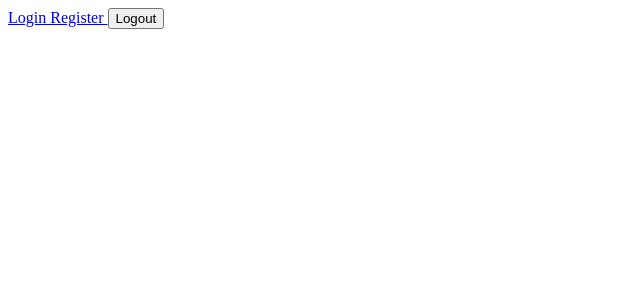
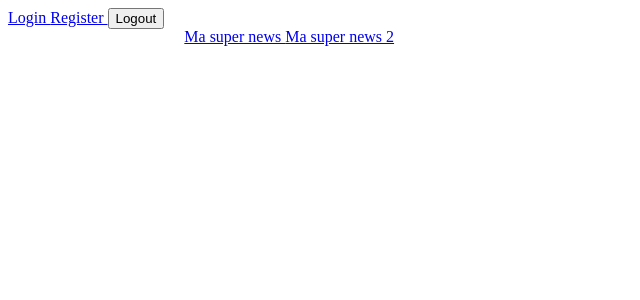
Before and after one commit to LouisHrg/vuejs-ecv, a Vue app: page /news in a window 1280 px wide. Shown: the top 300 px of the page, without its empty margins (0-640 px from the left). Built offline with nearby package versions, Linux system fonts and the light colour scheme; data requests are answered from the project's data file.

Commit message:
bootstrap projet

```diff
--- a/package.json
+++ b/package.json
@@ -11,6 +11,7 @@
   "dependencies": {
     "axios": "^0.21.0",
     "core-js": "^3.6.5",
+    "element-ui": "^2.14.0",
     "json-server": "^0.16.2",
     "json-server-auth": "^2.0.2",
     "jwt-decode": "^3.0.0",
--- a/server/db.json
+++ b/server/db.json
@@ -4,44 +4,18 @@
       "email": "toto@example.com",
       "password": "$2a$10$dXNszRnkYBxyRPwYHgIfxeOD0/IBDbkI2aXpj1qXrMwvoVKPXa1Vq",
       "id": 1
+    }
+  ],
+  "news": [
+    {
+      "id": 1,
+      "title": "Ma super news",
+      "content": "Salut à tous"
     },
     {
-      "email": "toto@gmail.com",
-      "password": "$2a$10$U4qmeCn8fP1npr0BsHHJr.vxsX0eAsfPcTkf0u7S8ZlvKkkr.rxDK",
-      "id": 2
-    },
-    {
-      "email": "qzddqz@gmail.com",
-      "password": "$2a$10$pHD8lpoYzbxgy368fGtWMeIWHr291l8u8sbfkBi6xyfeH7LIdl9YC",
-      "id": 3
-    }
-  ],
-  "fighters": [
-    {
-      "id": "75ab0344-eed8-4c95-b423-8dae5d06703d",
-      "name": "Conor McNuggets",
-      "country": "Ireland",
-      "height": "40",
-      "weight": "5"
-    },
-    {
-      "id": "2e2742ee-295d-4baf-8df8-3f66045f1a72",
-      "name": "Cocot St-Pierre",
-      "country": "Canada",
-      "height": "50",
-      "weight": "4.5"
-    }
-  ],
-  "fights": [
-    {
-      "id": "803cabc8-d05a-4a64-9e4e-9dd39dd61092",
-      "place": "New york",
-      "date": "10/10/2019",
-      "fighters": [
-        "75ab0344-eed8-4c95-b423-8dae5d06703d",
-        "2e2742ee-295d-4baf-8df8-3f66045f1a72"
-      ],
-      "winner": "75ab0344-eed8-4c95-b423-8dae5d06703d"
+      "id": 2,
+      "title": "Ma super news 2",
+      "content": "Salut à tous 2"
     }
   ]
 }
--- a/src/App.vue
+++ b/src/App.vue
@@ -1,16 +1,5 @@
 <template>
   <div id="app">
-    <Navbar />
     <router-view />
   </div>
 </template>
-
-<script>
-import Navbar from '@/components/Navbar.vue'
-
-export default {
-  components: {
-    Navbar
-  }
-}
-</script>
--- /dev/null
+++ b/src/layouts/Main.vue
@@ -0,0 +1,22 @@
+<template>
+  <el-container>
+    <el-container class="main">
+      <Navbar />
+      <el-main>
+        <transition name="fade" mode="out-in">
+          <router-view />
+        </transition>
+      </el-main>
+    </el-container>
+  </el-container>
+</template>
+
+<script>
+import Navbar from '@/components/Navbar'
+
+export default {
+  components: {
+    Navbar
+  }
+}
+</script>
--- a/src/main.js
+++ b/src/main.js
@@ -3,7 +3,12 @@ import App from './App.vue'
 import router from '@/router'
 import store from '@/store'
 
+import ElementUI from 'element-ui'
+import 'element-ui/lib/theme-chalk/index.css'
+
 Vue.config.productionTip = false
+
+Vue.use(ElementUI)
 
 new Vue({
   router,
--- a/src/router/index.js
+++ b/src/router/index.js
@@ -1,10 +1,8 @@
 import Router from 'vue-router'
 import Vue from 'vue'
-import IdList from '@/components/IdList'
-import Login from '@/components/Login'
-import TestStore from '@/components/TestStore'
-import Register from '@/components/Register'
 import userApi from '@/api/users'
+import newsRoutes from '@/router/news'
+import Main from '@/layouts/Main'
 
 Vue.use(Router)
 
@@ -13,37 +11,12 @@ const router = new Router({
   base: '/',
   routes: [
     {
-      component: TestStore,
-      path: '/test',
-      name: 'test'
-    },
-    {
-      component: Login,
-      path: '/login',
-      name: 'login'
-    },
-    {
-      component: Register,
-      path: '/register',
-      name: 'register'
-    },
-    {
-      component: IdList,
-      path: '/',
-      name: 'people',
-      meta: {
-        auth: true
-      },
-      props: {
-        title: 'People',
-        endpoint: 'people',
-        mapping: {
-          birth_year: 'Date de naissance',
-          name: 'Nom',
-          height: 'Taille'
-        }
-      }
-    },
+      component: Main,
+      path: '',
+      children: [
+        ...newsRoutes
+      ]
+    }
   ]
 })
 
--- /dev/null
+++ b/src/router/news.js
@@ -0,0 +1,17 @@
+import Index from '@/views/news/Index.vue'
+import Show from '@/views/news/Show.vue'
+
+const routes = [
+  {
+    path: '/news',
+    name: 'news.index',
+    component: Index,
+  },
+  {
+    path: '/news/:id',
+    name: 'news.show',
+    component: Show,
+  }
+]
+
+export default routes
--- a/src/store/index.js
+++ b/src/store/index.js
@@ -1,11 +1,11 @@
 import Vuex from 'vuex'
 import Vue from 'vue'
-import people from '@/store/modules/people'
+import news from '@/store/modules/news'
 
 Vue.use(Vuex)
 
 export default new Vuex.Store({
   modules: {
-    people
+    news
   }
 })
--- /dev/null
+++ b/src/store/modules/news.js
@@ -0,0 +1,39 @@
+import axios from 'axios'
+
+const state = {
+  manyNews: [],
+  news: null,
+}
+
+const getters = {
+  getManyNews: state => state.manyNews,
+  getNews: state => state.news,
+}
+
+const mutations = {
+  setManyNews (state, manyNews) {
+    state.manyNews = manyNews
+  },
+  setNews (state, news) {
+    state.news = news
+  }
+}
+
+const actions = {
+  async fetchManyNews ({ commit }) {
+    const { data } = await axios.get('http://localhost:3000/news')
+    commit('setManyNews', data)
+  },
+  async fetchNews ({ commit }, id) {
+    const { data } = await axios.get(`http://localhost:3000/news/${id}`)
+    commit('setNews', data)
+  },
+}
+
+export default {
+  namespaced: true,
+  state,
+  getters,
+  mutations,
+  actions
+}
--- a/src/store/modules/people.js
+++ /dev/null
@@ -1,31 +0,0 @@
-import axios from 'axios'
-
-const state = {
-  people: [],
-  person: null,
-}
-
-const getters = {
-  getPeople: state => state.people
-}
-
-const mutations = {
-  setPeople (state, people) {
-    state.people = people
-  }
-}
-
-const actions = {
-  async fetchPeople ({ commit }) {
-    const { data } = await axios.get('https://swapi.dev/api/people')
-    commit('setPeople', data.results)
-  }
-}
-
-export default {
-  namespaced: true,
-  state,
-  getters,
-  mutations,
-  actions
-}
--- /dev/null
+++ b/src/views/news/Index.vue
@@ -0,0 +1,31 @@
+<template>
+  <div>
+    <router-link
+      v-for="item in news"
+      :key="item.id"
+      :to="{name: 'news.show', params: {id: item.id}}"
+    >
+    {{ item.title }}
+    </router-link>
+  </div>
+</template>
+
+<script>
+import { mapActions, mapState } from 'vuex'
+
+export default {
+  methods: {
+    ...mapActions({
+      fetchManyNews: 'news/fetchManyNews'
+    })
+  },
+  computed: {
+    ...mapState({
+      news: state => state.news.manyNews
+    })
+  },
+  mounted () {
+    this.fetchManyNews()
+  }
+}
+</script>
--- /dev/null
+++ b/src/views/news/Show.vue
@@ -0,0 +1,26 @@
+<template>
+  <div>
+    <h2> {{ news.title }} </h2>
+    <p> {{ news.content }} </p>
+  </div>
+</template>
+
+<script>
+import { mapActions, mapState } from 'vuex'
+
+export default {
+  methods: {
+    ...mapActions({
+      fetchNews: 'news/fetchNews'
+    })
+  },
+  computed: {
+    ...mapState({
+      news: state => state.news.news
+    })
+  },
+  mounted () {
+    this.fetchNews(this.$route.params.id)
+  }
+}
+</script>
```
Also changed, not shown: 1 other file (tests, documents, lock files or other folders).
